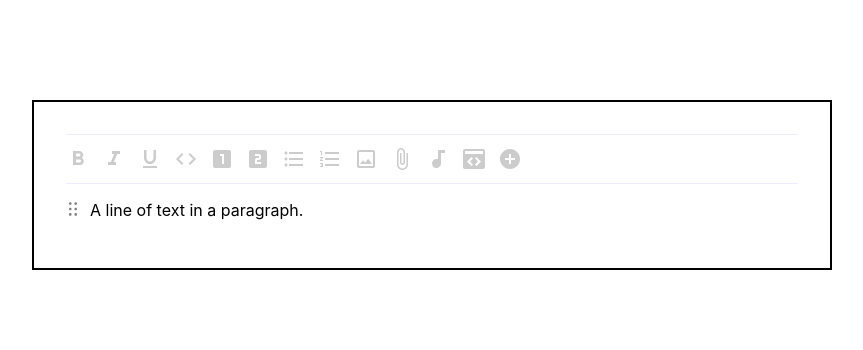
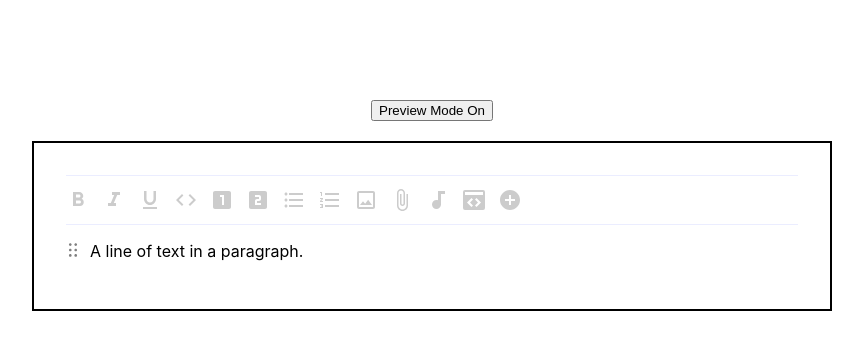
Before and after one commit to zarif-al/slate-editor, a Next.js app: page / in a window 1280 px wide. Shown: the top 350 px of the page, without its empty margins (208-1071 px from the left). Built offline with nearby package versions, Linux system fonts and the light colour scheme.

Commit message:
preview mode activated

```diff
--- a/components/editor/dnd-block/index.tsx
+++ b/components/editor/dnd-block/index.tsx
@@ -1,7 +1,7 @@
 import React from 'react';
 import { useDrag, useDrop } from 'react-dnd';
 import { Transforms } from 'slate';
-import { useSlate, ReactEditor } from 'slate-react';
+import { useSlate, ReactEditor, useReadOnly } from 'slate-react';
 import Element from '@/components/editor/render-element';
 import { RenderProps } from '@/utils/editor/types';
 import { Icon } from '@/components/_icons';
@@ -28,12 +28,17 @@ const DndBlock = (props: RenderProps): JSX.Element => {
   const element = props.element;
   const path = ReactEditor.findPath(editor, element);
 
+  const readOnly = useReadOnly();
+
   const [{ isDragging }, drag, preview] = useDrag(
     () => ({
       type: 'container',
       item: {
         type: 'container',
         path: path,
+      },
+      canDrag: (monitor) => {
+        return !readOnly;
       },
       collect: (monitor): UseDragCollectReturnType => ({
         isDragging: !!monitor.isDragging(),
@@ -72,9 +77,12 @@ const DndBlock = (props: RenderProps): JSX.Element => {
           alignItems: 'center',
         }}
       >
-        <div ref={drag} contentEditable={false} style={{ cursor: 'grab', userSelect: 'none' }}>
-          <Icon.Drag size={14} color={'grey'} />
-        </div>
+        {!readOnly && (
+          <div ref={drag} contentEditable={false} style={{ cursor: 'grab', userSelect: 'none' }}>
+            <Icon.Drag size={14} color={'grey'} />
+          </div>
+        )}
+
         <div
           ref={preview}
           style={{
--- a/components/editor/index.tsx
+++ b/components/editor/index.tsx
@@ -44,11 +44,11 @@ declare module 'slate' {
 interface SlateProps {
   initialValue: Descendant[];
   setValue: (value: Descendant[]) => void;
-  toolbarVisible?: boolean;
+  readOnly: boolean;
 }
 
 // Typescript specific code ->
-const SlateEditor = ({ initialValue, setValue }: SlateProps): JSX.Element => {
+const SlateEditor = ({ initialValue, setValue, readOnly }: SlateProps): JSX.Element => {
   //	Editor Init
   const editor = useMemo(() => withImages(withHistory(withReact(createEditor()))), []);
 
@@ -82,8 +82,9 @@ const SlateEditor = ({ initialValue, setValue }: SlateProps): JSX.Element => {
           }
         }}
       >
-        <Toolbar />
+        {!readOnly && <Toolbar />}
         <Editable
+          readOnly={readOnly}
           renderElement={renderElement}
           renderLeaf={renderLeaf}
           //	Keyboard ShortCut Functions Here
--- a/pages/index.tsx
+++ b/pages/index.tsx
@@ -1,15 +1,17 @@
-import type { NextPage } from "next";
-import React, { useState, useEffect } from "react";
-import Head from "next/head";
-import Editor from "components/editor";
-import { CustomText, CustomElement } from "utils/editor/types";
-import { Descendant } from "slate";
+import type { NextPage } from 'next';
+import React, { useState, useEffect } from 'react';
+import Head from 'next/head';
+import Editor from 'components/editor';
+import { CustomText, CustomElement } from 'utils/editor/types';
+import { Descendant } from 'slate';
 
 const Home: NextPage = () => {
+  const [previewMode, setPreviewMode] = useState(false);
+
   const initialValue: CustomElement[] = [
     {
-			type: "paragraph",
-			children: [{ text: "A line of text in a paragraph." }],
+      type: 'paragraph',
+      children: [{ text: 'A line of text in a paragraph.' }],
     },
   ];
 
@@ -18,8 +20,8 @@ const Home: NextPage = () => {
 
   //Update initial value with localStorage content
   useEffect(() => {
-		if (typeof window !== "undefined") {
-			const content = JSON.parse(localStorage.getItem("content") as string);
+    if (typeof window !== 'undefined') {
+      const content = JSON.parse(localStorage.getItem('content') as string);
 
       if (content && content.length > 0) {
         setValue(content);
@@ -30,9 +32,13 @@ const Home: NextPage = () => {
   return (
     <div
       style={{
-				display: "flex",
-				justifyContent: "center",
-				padding: "0 2rem",
+        display: 'flex',
+        justifyContent: 'center',
+        alignItems: 'center',
+        padding: '0 2rem',
+        flexDirection: 'column',
+        marginTop: '100px',
+        gap: '20px',
       }}
     >
       <Head>
@@ -40,15 +46,21 @@ const Home: NextPage = () => {
         <meta name="description" content="Trying out different editors" />
         <link rel="icon" href="/favicon.ico" />
       </Head>
+      <button
+        onClick={() => {
+          setPreviewMode(!previewMode);
+        }}
+      >
+        Preview Mode {previewMode ? 'Off' : 'On'}
+      </button>
       <div
         style={{
-					width: "800px",
-					border: "2px solid black",
-					marginTop: "100px",
-					padding: "2rem",
+          width: '800px',
+          border: '2px solid black',
+          padding: '2rem',
         }}
       >
-				<Editor initialValue={value} setValue={setValue} />
+        <Editor initialValue={value} setValue={setValue} readOnly={previewMode} />
       </div>
     </div>
   );
```
Lines whose indentation alone changed are shown as unchanged.
